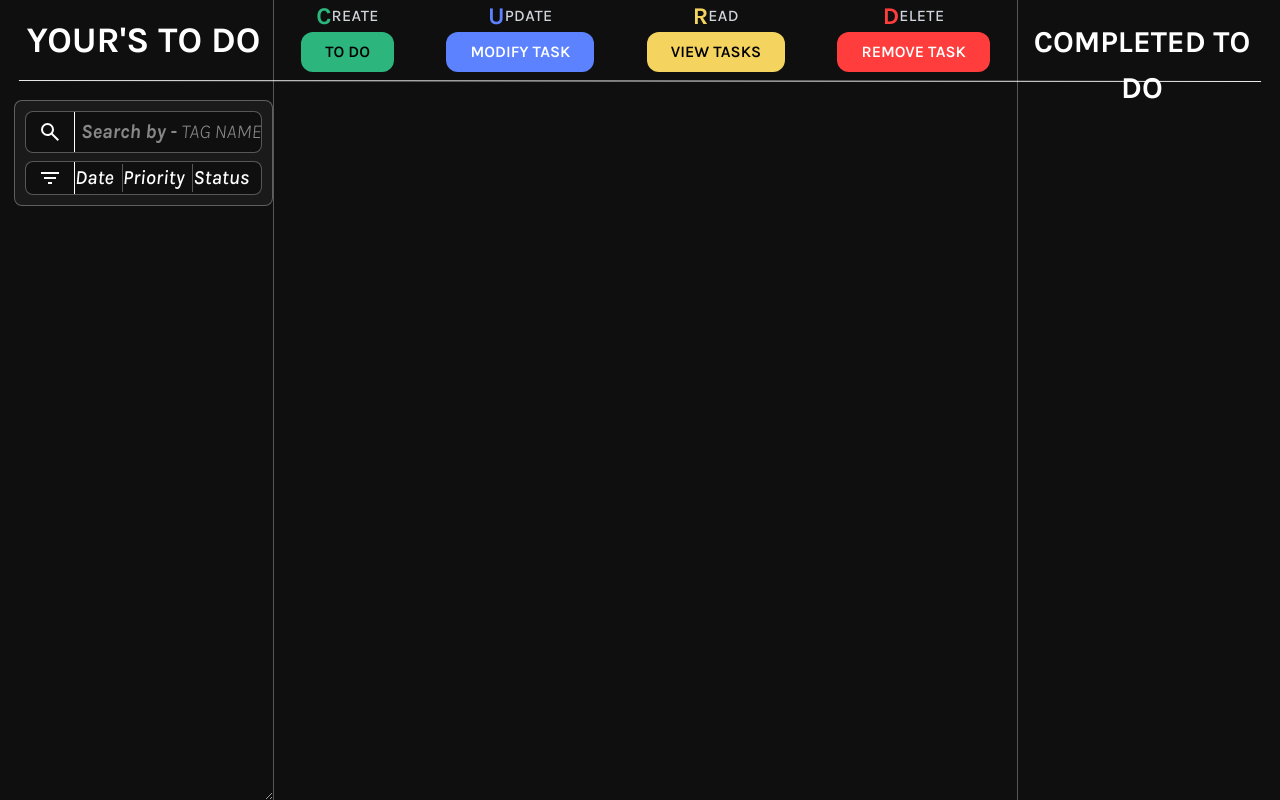
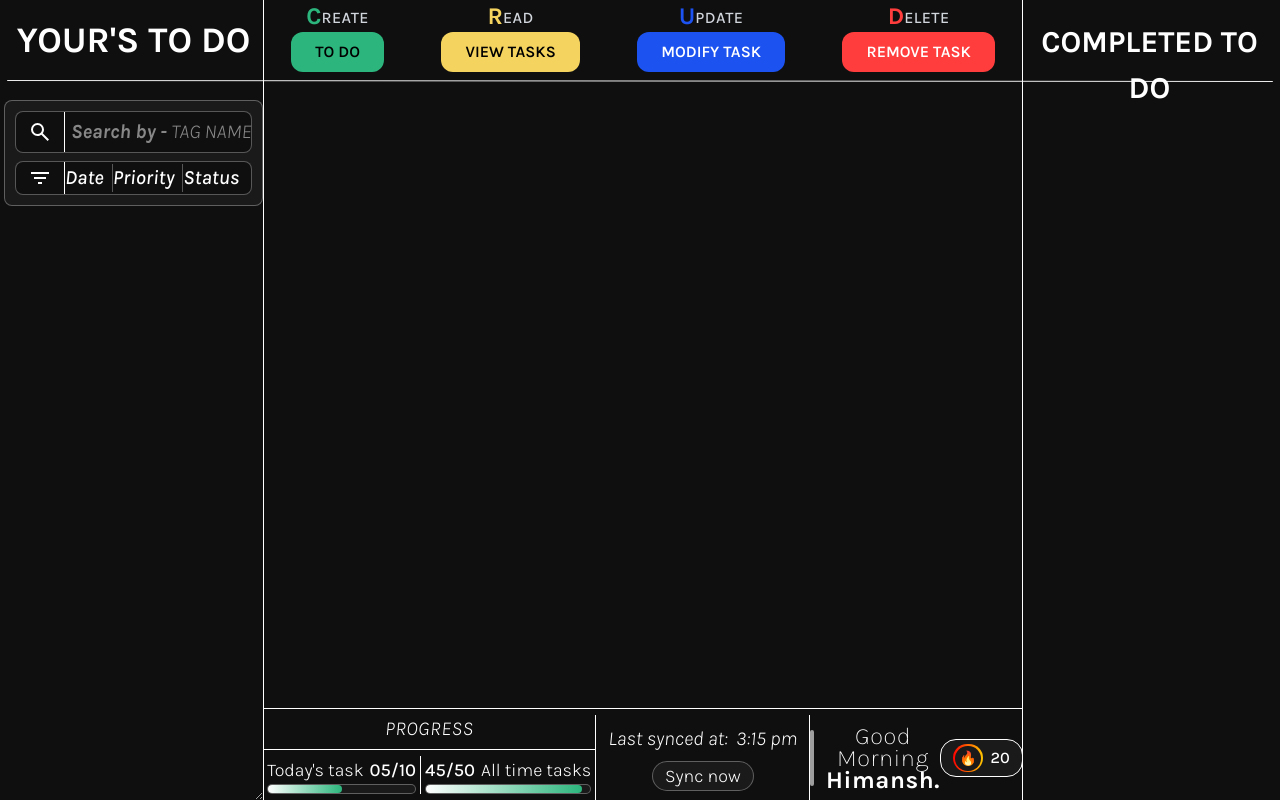
Before and after one commit to Himanshdamle/Your-To-Dos-app, a website: page src/index.html in a window 1280 px wide. Drawn offline with nearby package versions, Linux system fonts and the light colour scheme; grey boxes are pictures that could not be loaded.

Commit message:
down-nav bar html structure ready and design

```diff
--- a/src/api.js
+++ b/src/api.js
@@ -16,6 +16,7 @@ setInterval(() => {
         author.style.display = "block";
         author.innerText = quoteData.author;
 
+        dashAuthorBefore.style.display = "block";
         dashAuthorBefore.style.width = `${
           (25 / 100) * author.innerText.length
         }ch`;
--- a/src/complex.css
+++ b/src/complex.css
@@ -32,3 +32,32 @@ select {
   -moz-appearance: none; /* Firefox */
   background: none; /* optional: clear the background */
 }
+
+.fire-gradient {
+  background: #ff0000;
+  background: linear-gradient(
+    90deg,
+    rgba(255, 0, 0, 1) 0%,
+    rgba(255, 200, 0, 1) 100%
+  );
+}
+
+.progress-bar-bg-color {
+  background: #ffffff;
+  background: -webkit-linear-gradient(
+    90deg,
+    rgba(255, 255, 255, 1) 0%,
+    rgba(44, 182, 125, 1) 100%
+  );
+  background: -moz-linear-gradient(
+    90deg,
+    rgba(255, 255, 255, 1) 0%,
+    rgba(44, 182, 125, 1) 100%
+  );
+  background: linear-gradient(
+    90deg,
+    rgba(255, 255, 255, 1) 0%,
+    rgba(44, 182, 125, 1) 100%
+  );
+  filter: progid:DXImageTransform.Microsoft.gradient(startColorstr="#FFFFFF", endColorstr="#2CB67D", GradientType=1);
+}
--- a/src/index.html
+++ b/src/index.html
@@ -49,7 +49,7 @@
     class="bg-[#0F0F0F] text-white font-medium h-screen"
   >
     <div class="h-full">
-      <div class="flex justify-between items-start relative h-full mx-3.5">
+      <main class="flex justify-between items-start relative h-full mx-1">
         <!-- SHOW-PENDING-TO-DOS -->
         <section class="flex-[1] flex flex-col h-full">
           <header
@@ -220,14 +220,16 @@
           </main>
         </section>
 
+        <!-- LINES -->
         <img
           src="assets/Line 1.svg"
           alt="Line"
           class="absolute w-full top-[80px]"
         />
 
+        <!-- SHOW CRUD OPRATIONS -->
         <section
-          class="flex-[3] flex flex-col h-full after:content-[''] after:absolute relative after:w-[1px] after:h-[110%] after:right-0 after:top-[-10%] after:bg-white before:absolute before:w-[1px] before:h-[110%] before:left-0 before:top-[-10%] before:bg-white after:opacity-[0.3] before:opacity-[0.3]"
+          class="flex-[3] flex flex-col h-full after:content-[''] after:absolute relative after:w-[1px] after:h-[110%] after:right-0 after:top-[-10%] after:bg-white before:absolute before:w-[1px] before:h-[110%] before:left-0 before:top-[-10%] before:bg-white"
         >
           <!-- CURD OPTIONS -->
           <header
@@ -241,29 +243,12 @@
             >
               <div class="flex items-center">
                 <h1 class="text-2xl font-bold text-[#2CB67D]">C</h1>
-                <p class="text-base text-gray-300 tracking-wide">REATE</p>
+                <p class="text-base mt-1 text-gray-300 tracking-wide">REATE</p>
               </div>
               <div
                 class="bg-[#2CB67D] text-black font-semibold text-center rounded-xl py-2 px-6"
               >
                 TO DO
-              </div>
-            </button>
-
-            <!-- UPDATE -->
-            <button
-              id="update"
-              title="Drag and drop task to update"
-              class="flex flex-col items-center"
-            >
-              <div class="flex items-center">
-                <h1 class="text-2xl font-bold text-[#5C82FF]">U</h1>
-                <p class="text-base text-gray-300 tracking-wide">PDATE</p>
-              </div>
-              <div
-                class="bg-[#5C82FF] text-white font-semibold text-center rounded-xl py-2 px-6"
-              >
-                MODIFY TASK
               </div>
             </button>
 
@@ -275,12 +260,29 @@
             >
               <div class="flex items-center no-drag">
                 <h1 class="text-2xl font-bold text-[#F4D35E]">R</h1>
-                <p class="text-base text-gray-300 tracking-wide">EAD</p>
+                <p class="text-base mt-1 text-gray-300 tracking-wide">EAD</p>
               </div>
               <div
                 class="bg-[#F4D35E] text-black font-semibold text-center rounded-xl py-2 px-6 no-drag"
               >
                 VIEW TASKS
+              </div>
+            </button>
+
+            <!-- UPDATE -->
+            <button
+              id="update"
+              title="Drag and drop task to update"
+              class="flex flex-col items-center"
+            >
+              <div class="flex items-center">
+                <h1 class="text-2xl font-bold text-[#1C52F0]">U</h1>
+                <p class="text-base mt-1 text-gray-300 tracking-wide">PDATE</p>
+              </div>
+              <div
+                class="bg-[#1C52F0] text-white font-semibold text-center rounded-xl py-2 px-6"
+              >
+                MODIFY TASK
               </div>
             </button>
 
@@ -292,7 +294,7 @@
             >
               <div class="flex items-center">
                 <h1 class="text-2xl font-bold text-[#FF3D3D]">D</h1>
-                <p class="text-base text-gray-300 tracking-wide">ELETE</p>
+                <p class="text-base mt-1 text-gray-300 tracking-wide">ELETE</p>
               </div>
               <div
                 class="bg-[#FF3D3D] text-white font-semibold text-center rounded-xl py-2 px-6"
@@ -302,6 +304,7 @@
             </button>
           </header>
 
+          <!-- SPACE FOR CRUD OPERRATIONS -->
           <main id="mid-main" class="h-full flex items-center justify-center">
             <!-- CREATE TODO PAGE -->
             <div
@@ -632,6 +635,121 @@
               </div>
             </div>
           </main>
+
+          <!-- DOWN NAV BAR CHILD -->
+          <footer class="flex border-t-[1px] pt-1.5">
+            <!-- PROGRESS SECTION -->
+            <section class="w-full border-r-[1px]">
+              <h1
+                class="border-b-[1px] pb-1.5 text-center tracking-wide font-light italic text-xl"
+              >
+                PROGRESS
+              </h1>
+              <div class="flex flex-row py-1.5 text-lg">
+                <div
+                  class="flex flex-col justify-center px-1 border-r-[1px] w-full"
+                >
+                  <section class="flex gap-1.5 justify-center">
+                    <p class="text-center font-light text-nowrap">
+                      Today's task
+                    </p>
+                    <span class="flex"
+                      ><p>05</p>
+                      /
+                      <p>10</p></span
+                    >
+                  </section>
+
+                  <!-- PROGRESS BAR -->
+                  <section
+                    class="w-full h-[10px] bg-[#1A1A1A] border rounded-2xl border-white/30"
+                  >
+                    <div
+                      class="progress-bar-bg-color h-full w-[50%] rounded-2xl hover-animation"
+                    ></div>
+                  </section>
+                </div>
+                <!--  -->
+
+                <div class="flex flex-col justify-center px-1 w-full">
+                  <section class="flex gap-1.5 justify-center">
+                    <span class="flex"
+                      ><p>45</p>
+                      /
+                      <p>50</p></span
+                    >
+                    <p class="text-center font-light text-nowrap">
+                      All time tasks
+                    </p>
+                  </section>
+
+                  <!-- PROGRESS BAR -->
+                  <section
+                    class="w-full h-[10px] bg-[#1A1A1A] border rounded-2xl border-white/30"
+                  >
+                    <div
+                      class="progress-bar-bg-color h-full w-[95%] rounded-2xl"
+                    ></div>
+                  </section>
+                </div>
+              </div>
+            </section>
+
+            <!-- SYNC SECTION -->
+            <section
+              class="w-max border-r-[1px] px-3 flex flex-col items-center justify-center gap-2"
+            >
+              <span class="flex text-nowrap text-xl font-light italic"
+                >Last synced at: &nbsp;
+                <p>3:15 pm</p></span
+              >
+              <button
+                class="cursor-pointer text-lg font-light bg-[#1A1A1A] rounded-2xl border border-white/30 px-3"
+                title="Will sync current changes."
+              >
+                Sync now
+              </button>
+            </section>
+
+            <!-- USER ACCOUNT SHOW -->
+            <section class="flex items-center justify-around w-full">
+              <div class="flex items-center gap-3">
+                <div>
+                  <img
+                    class="w-14 h-14 object-cover rounded-full hover:scale-130 transition-transform duration-300 ease-in-out"
+                    src="https://plus.unsplash.com/premium_photo-1671656349322-41de944d259b?q=80&w=1974&auto=format&fit=crop&ixlib=rb-4.0.3&ixid=M3wxMjA3fDB8MHxwaG90by1wYWdlfHx8fGVufDB8fHx8fA%3D%3D"
+                    alt="user_profile_picture"
+                  />
+                </div>
+                <div class="flex text-2xl text-center flex-col">
+                  <p class="font-extralight leading-5.5 gap-4 tracking-wide">
+                    Good Morning
+                  </p>
+                  <p class="font-bold text-2xl leading-5.5 tracking-wide">
+                    Himansh.
+                  </p>
+                </div>
+              </div>
+              <div
+                class="flex bg-[#1A1A1A] rounded-2xl justify-center items-center gap-2 border border-white/30] px-3"
+                title="Steak 🔥"
+              >
+                <!-- Wrapper with gradient -->
+                <div
+                  class="p-[2px] rounded-full fire-gradient inline-block my-1"
+                >
+                  <!-- Inner span with neutral background -->
+                  <span
+                    class="rounded-full bg-[#1A1A1A] px-1 py-1 text-white text-sm"
+                  >
+                    🔥
+                  </span>
+                </div>
+
+                <p class="">20</p>
+              </div>
+            </section>
+          </footer>
         </section>
 
         <!-- SHOW-COMPLETED-TO-DOS -->
@@ -647,7 +765,7 @@
             class="h-full w-full mt-8 flex flex-col items-center gap-3.5 overflow-y-scroll overflow-x-hidden"
           ></main>
         </section>
-      </div>
+      </main>
     </div>
   </body>
 </html>
```
